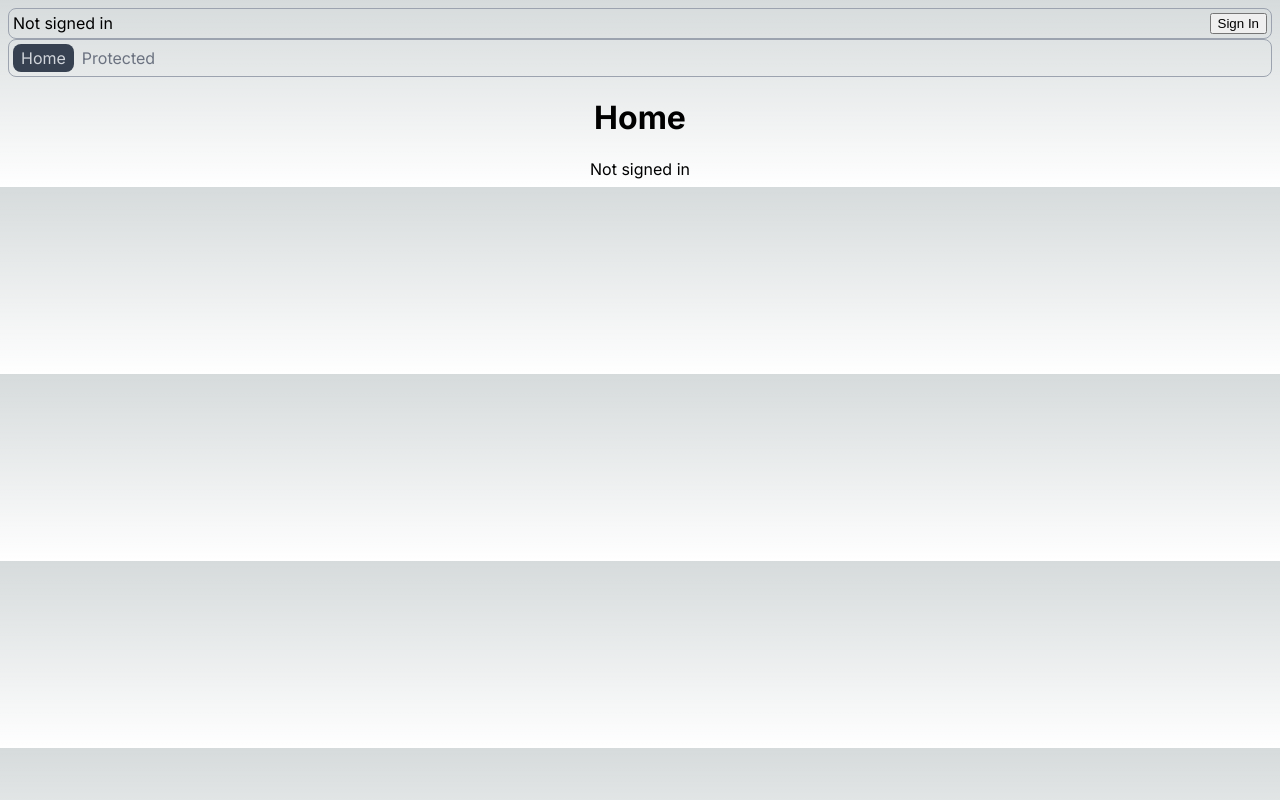
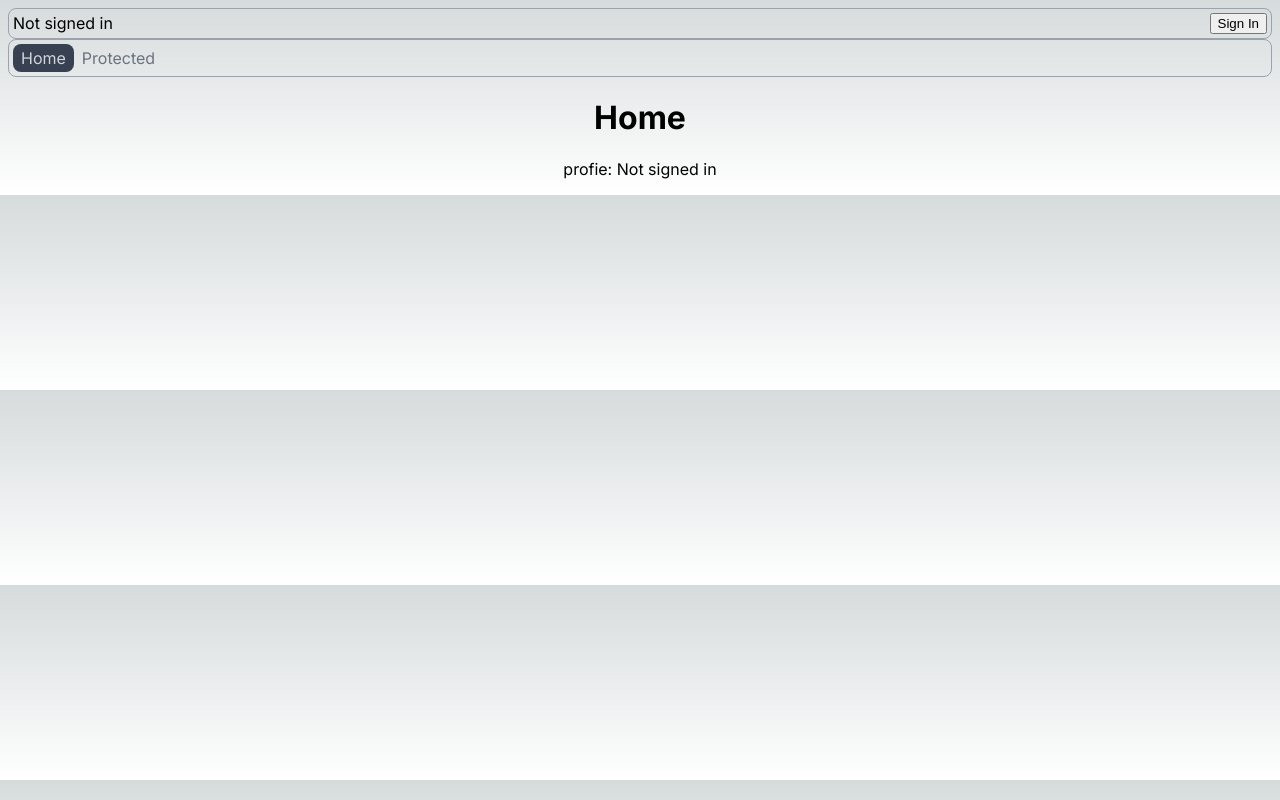
Before and after one commit to TheUniParse/next-auth, a Next.js app: page / in a window 1280 px wide. Built offline with nearby package versions, Linux system fonts and the light colour scheme; no server answers.

Commit message:
optimize

```diff
--- a/src/app/components/Auth.tsx
+++ b/src/app/components/Auth.tsx
@@ -5,7 +5,7 @@ export default function Auth() {
   const { data: session } = useSession()
   return (
     <div className='border-solid border-gray-400 p-1 border-[thin] rounded-lg flex justify-between'>
-      {!session ? 'Not signed in' : session?.user?.name}
+      {session?.user?.name || 'Not signed in'}
 
       <button onClick={() => (!session ? signIn() : signOut())}>
         {!session ? 'Sign In' : 'Sign Out'}
--- a/src/app/page.tsx
+++ b/src/app/page.tsx
@@ -6,9 +6,7 @@ export default async function Home() {
   return (
     <main className='text-center'>
       <h1>Home</h1>
-      {!session
-        ? 'Not signed in'
-        : `${session?.user?.name} signed in`}
+      <p>profie: {session?.user?.name || 'Not signed in'}</p>
     </main>
   )
 }
```
